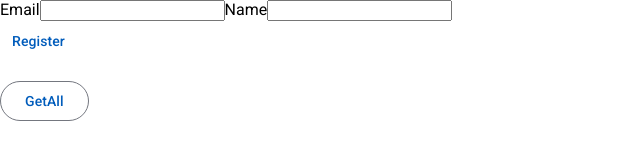
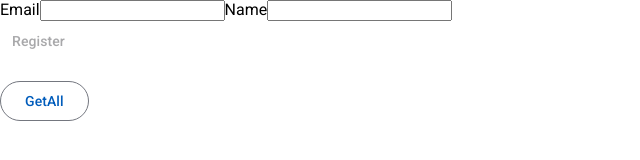
Before and after one commit to AmirProm/projekt-class, an Angular app in the folder client/: page / in a window 1280 px wide. Shown: the top 160 px of the page, without its empty margins (0-640 px from the left). Built offline with nearby package versions, Linux system fonts and the light colour scheme.

Commit message:
set html

```diff
--- a/client/src/app/app.component.html
+++ b/client/src/app/app.component.html
@@ -8,7 +8,7 @@
       <input type="text" [formControl]="NameCtrl">
 
       <div class="button-1">
-        <button (click)="register()" mat-button color="praimery">Register</button>
+        <button (click)="register()" mat-button color="praimery" [disabled]="registerFg.invalid">Register</button>
       </div>
 
       <h1>
```
